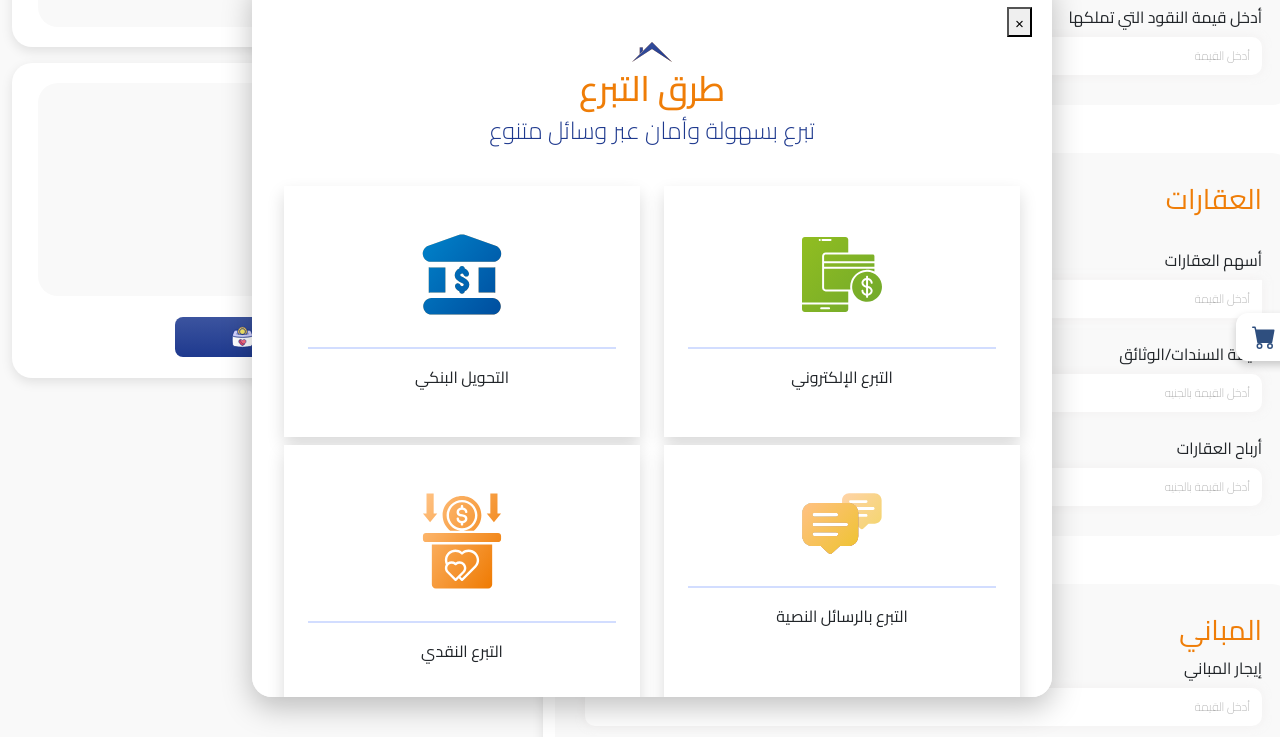
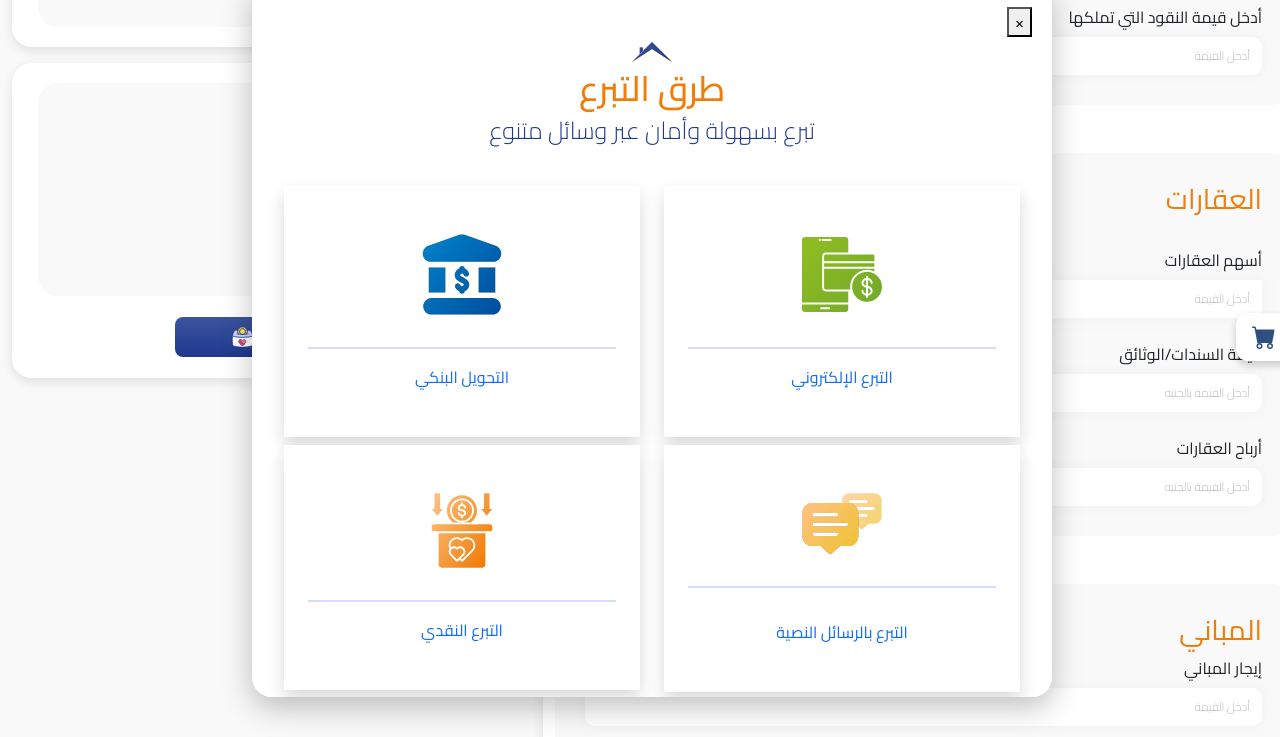
Before and after one commit to kordy21/Together_For_Better_Life_v2, a website: page hasab-alzakah.html in a window 1280 px wide. Both pictures are taken after a click on the button "تبرع الآن". Shown: the part 967-1704 px from the top of the page. Drawn offline with nearby package versions, Linux system fonts and the light colour scheme.

Commit message:
Finaaly --Edite--Raouf- m3anl7yah

```diff
--- a/assets/css/contactus.css
+++ b/assets/css/contactus.css
@@ -10,7 +10,7 @@
         }
 
         .container-fluid.main-container{
-            padding-bottom: 50px;
+            /* padding-bottom: 10px; */
         }
 
         .main-container {
--- a/assets/css/style.css
+++ b/assets/css/style.css
@@ -697,6 +697,12 @@ a#navbarDropdownMenuLink {
 .swiper.mySwiper.d-lg-none.swiper-initialized.swiper-horizontal.swiper-rtl.swiper-backface-hidden{
   padding:20px;
 }
+.navbar-nav .nav-link.active,
+.navbar-nav .nav-link.show {
+  background: linear-gradient(to right, #FFC181, #EF7B03);
+  -webkit-background-clip: text;
+  -webkit-text-fill-color: transparent;
+}
 
 /* ---------------------------------Media patiner-------------------------------------------*/
 @media (max-width: 425px) {
--- a/hasab-alzakah.html
+++ b/hasab-alzakah.html
@@ -197,81 +197,50 @@
 
       <div class="container mb-5">
         <div class="row justify-content-center gy-2">
-          <div
-            class="col-5 col-md-5 col-lg-6 d-flex justify-content-center w-50"
-          >
-            <div
-              class="shadow text-center bg-white w-100 zakat-calc-boxicon hover-orange px-4 py-5"
-            >
-              <img
-                src="./assets/images/mobile-payment_14594942 1.svg"
-                alt="money"
-                class="img-fluid mb-3"
-              />
-              <hr
-                class="my-3 mx-auto"
-                style="border-top: 2px solid #4b77ff;"
-              />
-              <span>التبرع الإلكتروني</span>
+<div class="col-12 col-md-5 col-lg-6  justify-content-center">
+  <a href="donation-method.html" class="pointer-event text-decoration-none" >
+    <div class="shadow text-center bg-white w-100 zakat-calc-boxicon hover-orange px-4 py-5">
+      <img src="/assets/images/mobile-payment_14594942 1.svg" alt="money" class="img-fluid mb-3" />
+      <hr class="my-3 mx-auto" style="border-top: 2px solid #4b77ff;" />
+      <span>  التبرع الإلكتروني</span>
     </div>
+  </a>
 </div>
 
-          <div
-            class="col-5 col-md-5 col-lg-6 d-flex justify-content-center w-50"
-          >
-            <div
-              class="shadow text-center bg-white w-100 zakat-calc-boxicon hover-orange px-4 py-5"
-            >
-              <img
-                src="./assets/images/transfermoney.svg"
-                alt="money"
-                class="img-fluid mb-3"
-              />
-              <hr
-                class="my-3 mx-auto"
-                style="border-top: 2px solid #4b77ff; "
-              />
+
+
+<div class="col-12 col-md-5 col-lg-6  justify-content-center">
+  <a href="donation-method.html" class="pointer-event text-decoration-none " >
+    <div class="shadow text-center bg-white w-100 zakat-calc-boxicon hover-orange px-4 py-5">
+      <img src="/assets/images/transfermoney.svg" alt="money" class="img-fluid mb-3" />
+      <hr class="my-3 mx-auto" style="border-top: 2px solid #4b77ff;" />
       <span>التحويل البنكي</span>
     </div>
+  </a>
 </div>
 
-          <div
-            class="col-5 col-md-5 col-lg-6 d-flex justify-content-center w-50"
-          >
-            <div
-              class="shadow text-center bg-white w-100 zakat-calc-boxicon hover-orange px-4 py-5"
-            >
-              <img
-                src="./assets/images/message icon.svg"
-                alt="money"
-                class="img-fluid mb-3"
-              />
-              <hr
-                class="my-3 mx-auto"
-                style="border-top: 2px solid #4b77ff; "
-              />
-              <span>التبرع بالرسائل النصية</span>
+
+
+<div class="col-12 col-md-5 col-lg-6  justify-content-center">
+  <a href="donation-method.html" class="pointer-event text-decoration-none" >
+    <div class="shadow text-center bg-white w-100 zakat-calc-boxicon hover-orange px-4 py-5">
+      <img src="/assets/images/message icon.svg" alt="money" class="img-fluid mb-3" />
+      <hr class="my-3 mx-auto pt-3" style="border-top: 2px solid #4b77ff;" />
+      <span> التبرع بالرسائل النصية </span>
     </div>
+  </a>
 </div>
 
-          <div
-            class="col-5 col-md-5 col-lg-6 d-flex justify-content-center w-50"
-          >
-            <div
-              class="shadow text-center bg-white w-100 zakat-calc-boxicon hover-orange px-4 py-5"
-            >
-              <img
-                src="./assets/images/money payment.svg"
-                alt="money"
-                class="img-fluid mb-3"
-              />
-              <hr
-                class="my-3 mx-auto"
-                style="border-top: 2px solid #4b77ff; "
-              />
-              <span>التبرع النقدي</span>
+<div class="col-12 col-md-5 col-lg-6  justify-content-center">
+  <a href="donation-method.html" class="pointer-event text-decoration-none " >
+    <div class="shadow text-center bg-white w-100 zakat-calc-boxicon hover-orange px-4 py-5">
+      <img src="/assets/images/money payment.svg" alt="money" class="img-fluid mb-3" style="height: 75px;" />
+      <hr class="my-3 mx-auto" style="border-top: 2px solid #4b77ff;" />
+      <span>  التبرع النقدي</span>
     </div>
+  </a>
 </div>
+
         </div>
       </div>
     </main>
```
Also changed, not shown: Domaination-Form.html (+18 -7 lines), joinus.html (+1 -1 lines), rural-development.html (+7 -4 lines). Lines whose indentation alone changed are shown as unchanged.
